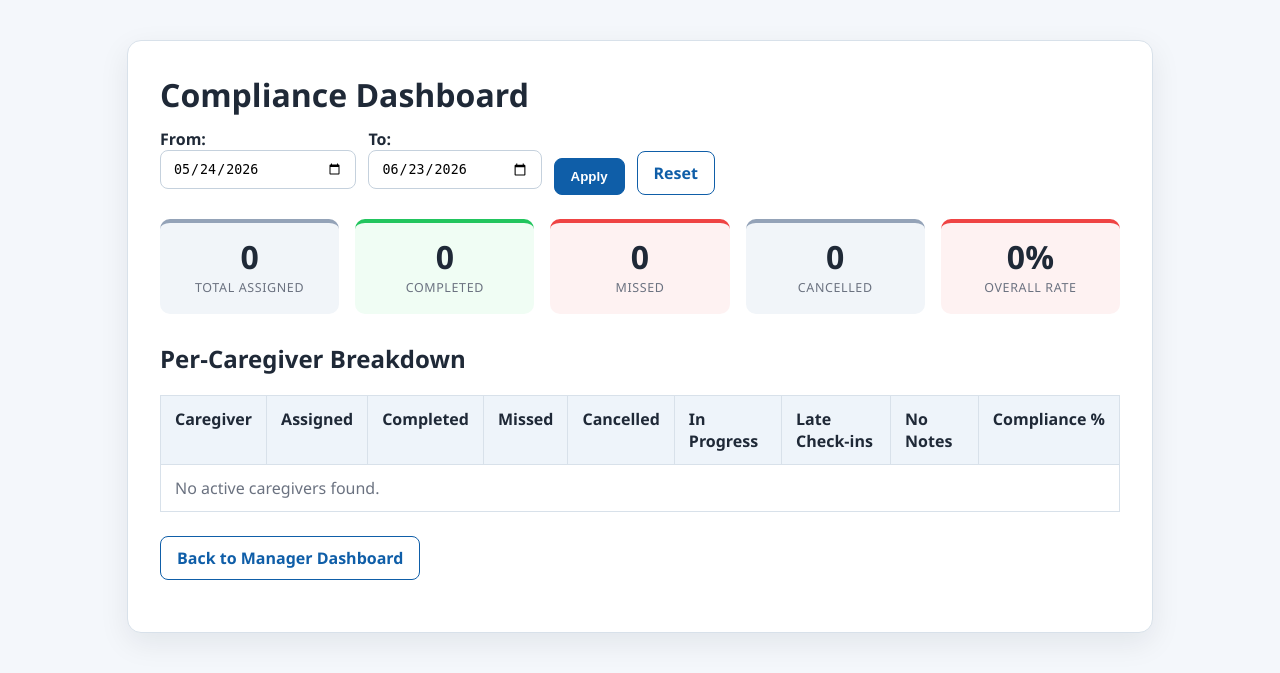
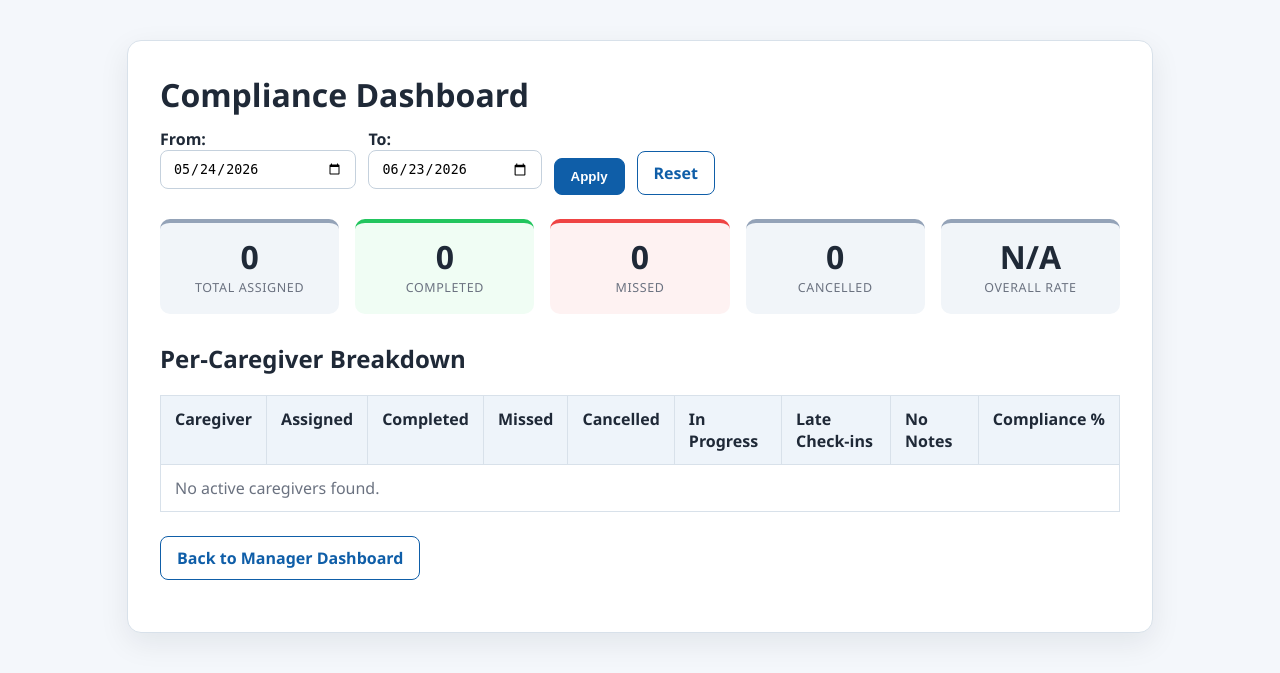
Before and after one commit to HlengiweNcube/hvcs, a Django app: page /accounts/compliance/ in a window 1280 px wide. Shown: the top 673 px of the page. Run offline with Django 5.2, Linux system fonts and the light colour scheme; the visitor is signed in with stand-in values (Sample User, id 1); data comes from the database, SQL or seed files in the repository.

Commit message:
fix: compliance rate excludes cancellations, shows N/A when not measurable

```diff
--- a/accounts/static/accounts/styles.css
+++ b/accounts/static/accounts/styles.css
@@ -176,6 +176,7 @@ body {
 .compliance-rate--good { background: #dcfce7; color: #166534; }
 .compliance-rate--ok   { background: #fef9c3; color: #854d0e; }
 .compliance-rate--poor { background: #fee2e2; color: #991b1b; }
+.compliance-rate--na   { background: #f1f5f9; color: #6b7280; }
 
 
 
--- a/accounts/views.py
+++ b/accounts/views.py
@@ -410,8 +410,9 @@ def compliance_dashboard(request):
                 late += 1
 
         no_notes = cv.filter(status=Visit.Status.COMPLETED, notes='').count()
-        closed = completed + cancelled
-        rate = round((completed / closed * 100) if closed else 0)
+        # Exclude cancelled — not the caregiver's fault. N/A if nothing to measure.
+        expected_to_complete = assigned - cancelled
+        rate = round(completed / expected_to_complete * 100) if expected_to_complete > 0 else None
 
         caregiver_stats.append({
             'caregiver': caregiver,
@@ -430,8 +431,8 @@ def compliance_dashboard(request):
     total_completed = visits_qs.filter(status=Visit.Status.COMPLETED).count()
     total_cancelled = visits_qs.filter(status=Visit.Status.CANCELLED).count()
     total_missed    = visits_qs.filter(status=Visit.Status.SCHEDULED, scheduled_date__lt=today).count()
-    total_closed    = total_completed + total_cancelled
-    overall_rate    = round((total_completed / total_closed * 100) if total_closed else 0)
+    total_closed    = total_assigned - total_cancelled
+    overall_rate    = round(total_completed / total_closed * 100) if total_closed > 0 else None
 
     return render(request, 'accounts/compliance_dashboard.html', {
         'caregiver_stats': caregiver_stats,
--- a/templates/accounts/compliance_dashboard.html
+++ b/templates/accounts/compliance_dashboard.html
@@ -29,8 +29,8 @@
             <span class="compliance-card__value">{{ summary.cancelled }}</span>
             <span class="compliance-card__label">Cancelled</span>
         </div>
-        <div class="compliance-card {% if summary.overall_rate >= 80 %}compliance-card--green{% elif summary.overall_rate >= 60 %}compliance-card--amber{% else %}compliance-card--red{% endif %}">
-            <span class="compliance-card__value">{{ summary.overall_rate }}%</span>
+        <div class="compliance-card {% if summary.overall_rate is None %}compliance-card--grey{% elif summary.overall_rate >= 80 %}compliance-card--green{% elif summary.overall_rate >= 60 %}compliance-card--amber{% else %}compliance-card--red{% endif %}">
+            <span class="compliance-card__value">{% if summary.overall_rate is None %}N/A{% else %}{{ summary.overall_rate }}%{% endif %}</span>
             <span class="compliance-card__label">Overall Rate</span>
         </div>
     </div>
@@ -81,9 +81,13 @@
                     {% endif %}
                 </td>
                 <td>
-                    <span class="compliance-rate {% if row.rate >= 80 %}compliance-rate--good{% elif row.rate >= 60 %}compliance-rate--ok{% else %}compliance-rate--poor{% endif %}">
-                        {{ row.rate }}%
-                    </span>
+                    {% if row.rate is None %}
+                        <span class="compliance-rate compliance-rate--na">N/A</span>
+                    {% else %}
+                        <span class="compliance-rate {% if row.rate >= 80 %}compliance-rate--good{% elif row.rate >= 60 %}compliance-rate--ok{% else %}compliance-rate--poor{% endif %}">
+                            {{ row.rate }}%
+                        </span>
+                    {% endif %}
                 </td>
             </tr>
             {% empty %}
```
